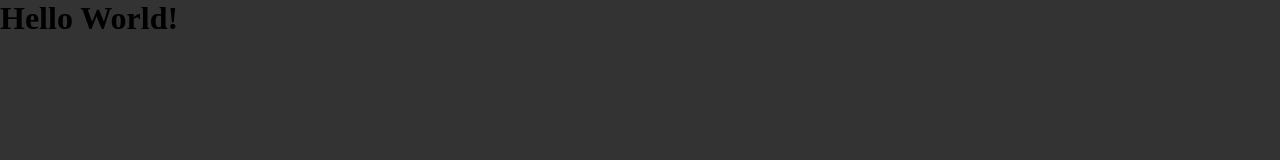
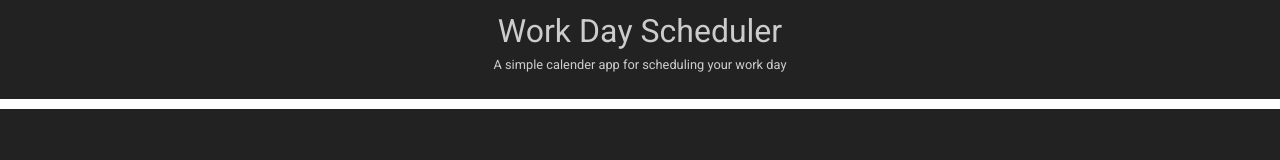
Before and after one commit to jsoomie/hw5-thirdPartyAPI, a plain HTML site: page index.html in a window 1280 px wide. Drawn offline with nearby package versions, Linux system fonts and the light colour scheme.

Commit message:
styled page header and added placeholder for current time.

```diff
--- a/css/style.css
+++ b/css/style.css
@@ -1,16 +1,35 @@
+@import url('https://fonts.googleapis.com/css2?family=Heebo&display=swap');
+
 :root {
-    --bg-color: #333;
-    --primary-color: #fff;
+    --bg-color: #222;
+
+    --primary-color: #333;
+    --secondary-color: #fff;
+
     --dark-text: #333;
-    --white-text: #fff;
+    --light-text: #ccc;
 }
 
 * {
     margin: 0;
     padding: 0;
     box-sizing: border-box;
+    color: var(--light-text);
+    font-family: 'Heebo', sans-serif;
 }
 
 body {
     background-color: var(--bg-color);
 }
+
+#header {
+    border-bottom: 10px solid var(--secondary-color);
+}
+
+#header-head {
+    font-size: 2rem;
+}
+
+#header-subtext {
+    font-size: 0.8rem;
+}
--- a/index.html
+++ b/index.html
@@ -4,15 +4,23 @@
     <meta charset="UTF-8">
     <meta name="viewport" content="width=device-width, initial-scale=1.0">
     <!-- JavaScript Bundle with Popper -->
+    <link href="https://cdn.jsdelivr.net/npm/bootstrap@5.0.0-beta1/dist/css/bootstrap.min.css" rel="stylesheet" integrity="sha384-giJF6kkoqNQ00vy+HMDP7azOuL0xtbfIcaT9wjKHr8RbDVddVHyTfAAsrekwKmP1" crossorigin="anonymous">
     <script src="https://cdn.jsdelivr.net/npm/bootstrap@5.0.0-beta1/dist/js/bootstrap.bundle.min.js" integrity="sha384-ygbV9kiqUc6oa4msXn9868pTtWMgiQaeYH7/t7LECLbyPA2x65Kgf80OJFdroafW" crossorigin="anonymous"></script>
     <script src="https://kit.fontawesome.com/5a4fb87ca9.js" crossorigin="anonymous"></script>
     <link rel="stylesheet" href="css/style.css">
     <title>Third Party APIs</title>
 </head>
 <body>
-    <header>
-        <h1 class="test-test">Hello World!</h1>
+    <header id="header" class="p-2">
+        <div id="header-head" class="mx-auto text-center" style="max-width: 500px;">
+            Work Day Scheduler
+        </div>
+        <p id="header-subtext" class="mx-auto text-center" style="max-width: 1000px;">
+            A simple calender app for scheduling your work day
+        </p>
+        <p id="header-current-time" class="mx-auto text-center lead"></p>
     </header>
+
     <script src="https://code.jquery.com/jquery-3.5.1.min.js" integrity="sha256-9/aliU8dGd2tb6OSsuzixeV4y/faTqgFtohetphbbj0=" crossorigin="anonymous"></script>
     <script src="https://cdnjs.cloudflare.com/ajax/libs/moment.js/2.29.1/moment.min.js" integrity="sha512-qTXRIMyZIFb8iQcfjXWCO8+M5Tbc38Qi5WzdPOYZHIlZpzBHG3L3by84BBBOiRGiEb7KKtAOAs5qYdUiZiQNNQ==" crossorigin="anonymous"></script>
     <script src="js/main.js"></script>
```
